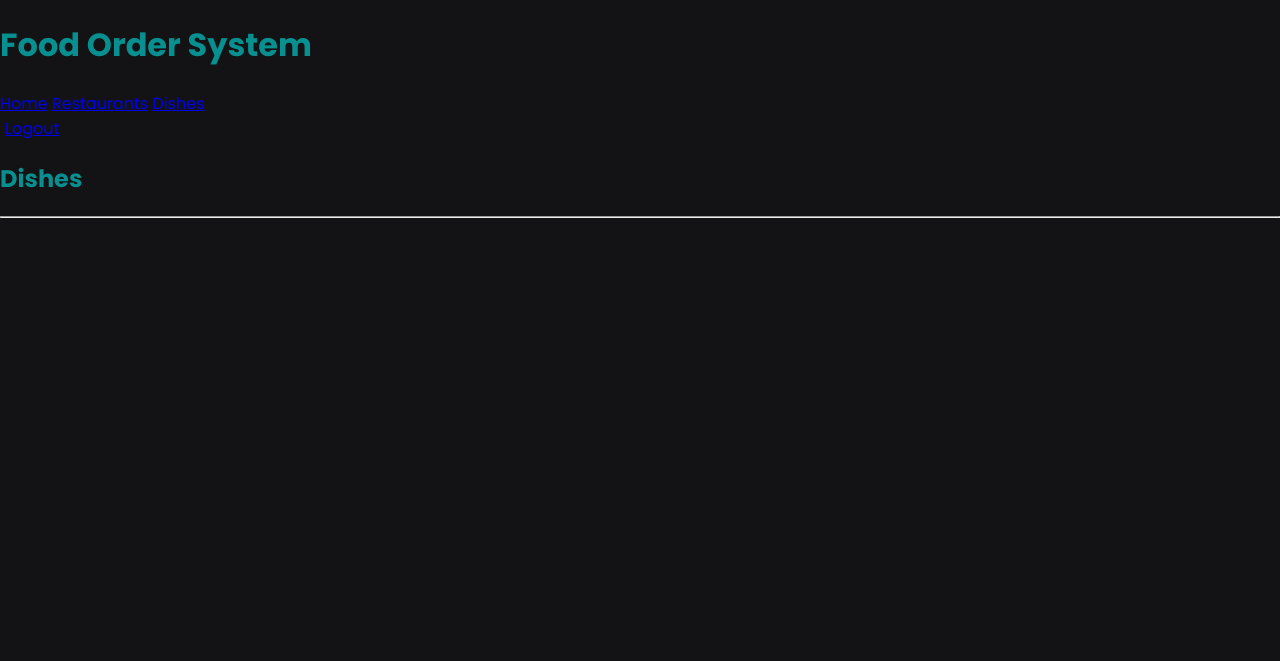
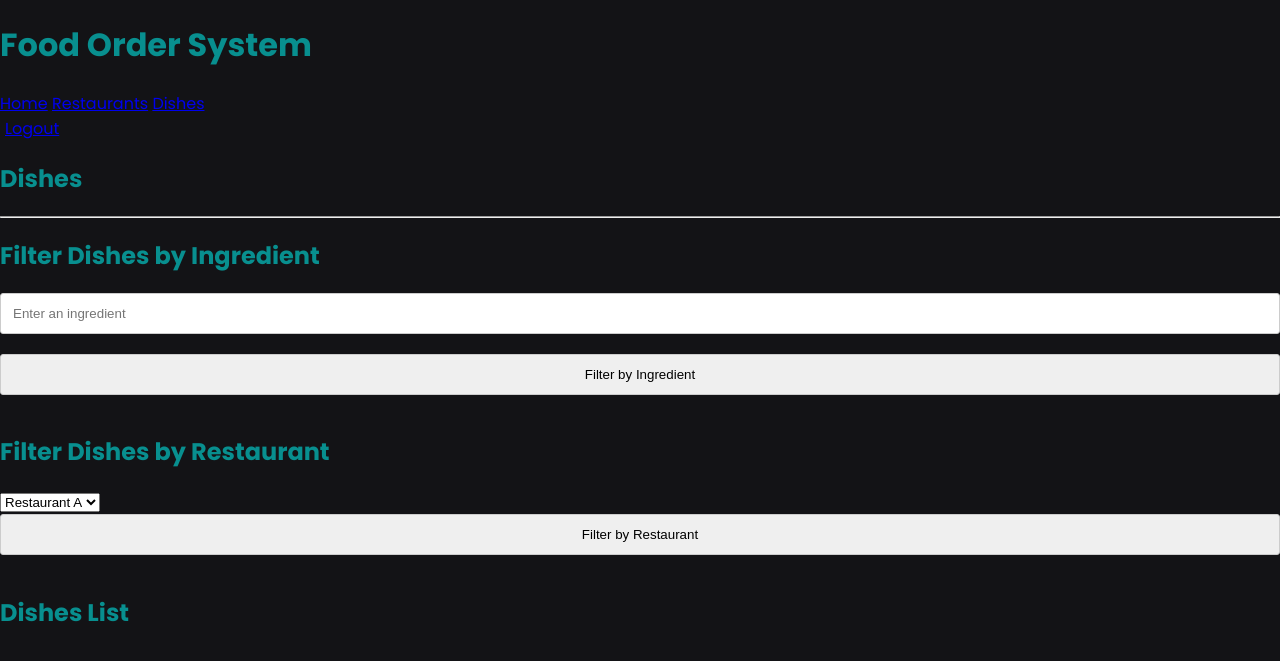
Before and after one commit to ApolloDev11/AGILE-PROJECT, a Python web app: template flask/templates/dishes.html in a window 1280 px wide. Shown: the top 661 px of the page. Run offline with Jinja, Linux system fonts and the light colour scheme; the template is opened without the code that fills it, so the values that code supplies are empty.

Commit message:
Moved dishlist.html to dishes.html

```diff
--- a/flask/templates/dishes.html
+++ b/flask/templates/dishes.html
@@ -3,7 +3,7 @@
 	<head>
 		<meta charset="UTF-8">
 		<meta name="viewport" content="width=device-width, initial-scale=1.0">
-		<title>Home</title>
+		<title>Dishes</title>
 		<link rel="stylesheet" href="/css/style.css">
 	</head>
 	<body>
@@ -12,5 +12,32 @@
 		<h2>Dishes</h2>
 		<hr>
 
+		<div class="filter-ingredient-section">
+			<h2>Filter Dishes by Ingredient</h2>
+			<form id="ingredient-form">
+				<input type="text" id="dish-ingredient" placeholder="Enter an ingredient">
+				<button type="submit">Filter by Ingredient</button>
+			</form>
+		</div>
+
+
+		<div class="filter-restaurant-section">
+			<h2>Filter Dishes by Restaurant</h2>
+			<form id="restaurant-form">
+				<select id="restaurant-select">
+					<option value="restaurant a">Restaurant A</option>
+					<option value="restaurant b">Restaurant B</option>
+				</select>
+				<button type="submit">Filter by Restaurant</button>
+			</form>
+		</div>
+
+
+		<div class="dishes-list-section">
+			<h2>Dishes List</h2>
+			<ul id="dish-list"></ul>
+		</div>
+
+
 	</body>
 </html>
```
Also changed, not shown: flask/templates/dishlist.html (deleted, +0 -37 lines).
